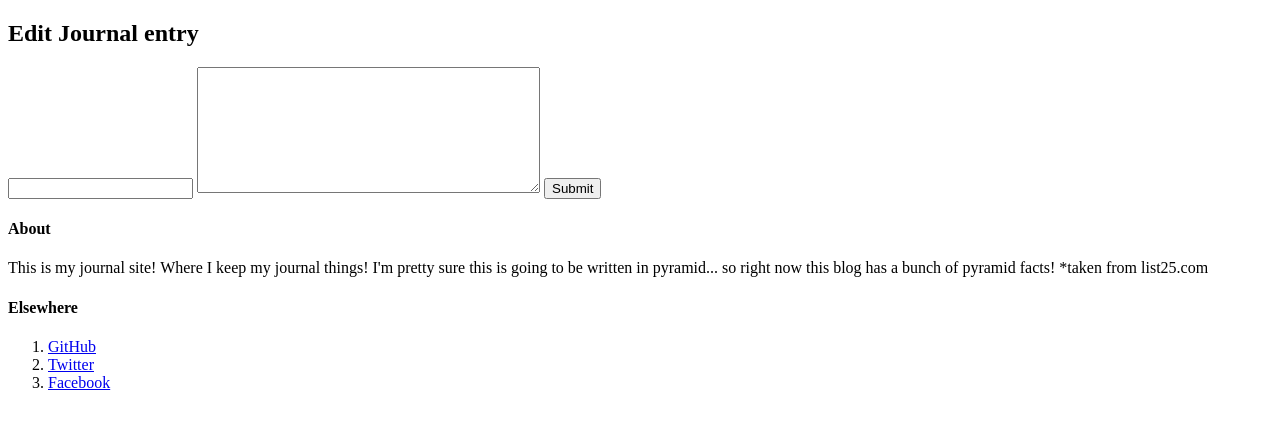
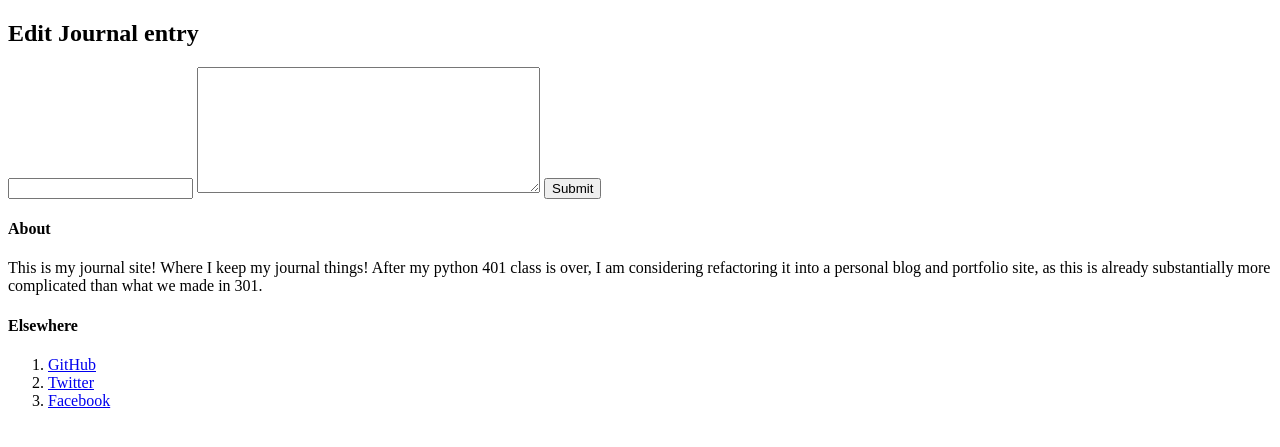
Before and after one commit to endere/pyramid-learning-journal, a Python web app: template pyramid_learning_journal/pyramid_learning_journal/templates/edit.jinja2 in a window 1280 px wide. Shown: the part 26-473 px from the top of the page. Run offline with Jinja, Linux system fonts and the light colour scheme; the template is opened without the code that fills it, so the values that code supplies are empty.

Commit message:
did some minor data edits

```diff
--- a/pyramid_learning_journal/pyramid_learning_journal/data/data.py
+++ b/pyramid_learning_journal/pyramid_learning_journal/data/data.py
@@ -9,5 +9,8 @@ Posts = [
     {'id': 7, 'title': '5/24/17 journal', 'creation_date': 'Thursday, 25 May, 2017, 8:00 am', "body": "Today we learned about super classes, and pytest fixtures. As with most days with multiple topics, one came easier to me than the other. Fixtures make sense as constants that one can set up to streamline the pytest process, which is great. But super classes don't really make sense to me. Why would I use this system instead of using the normal class inheritance system? It seems like it takes the same amount of time to write the line of code..."},
     {'id': 8, 'title': '5/26/17 journal', 'creation_date': 'Friday, 26 May, 2017, 7:59 am', "body": "Today, I finally made an attempt to make a request to my server using an internet browser, rather than the client.py. I got a crappy little html page to load. A page which, by comparison to everything I have done in 201 and 301, is very unimpressive.... But that's not the point. The fact that I got my own working server to receive a signal, and populate something to an internet page gives such a great feeling of accomplishment."},
     {'id': 9, 'title': '5/27/17 journal', 'creation_date': 'Monday, 29 May, 2017, 4:45 pm', "body": "Today we learned about concurrence in servers, which seems like a useful (and essential) tool when handling large amounts of requests. I was not able to finish the code challenge for the day, as we were pulled into the class room to listen to guest speakers, though I hope to make another crack at it when i have some free time at some point during the week."},
-    {'id': 10, 'title': '5/30/17 Journal', 'creation_date': 'Wednesday, 31 May, 2017, 8:00 am', "body": "Working on our own journal site. I'm a little embarrassed by my framework for how simplistic it is. This is all stuff that I know how to do really effectively with what I learned in 201 and 301. I could pretty easily make a website that would make use of a sql database and jquery to append stored articles to the website's dom, and use page.js to make it a neat, single page website, so I don't have repetitive html text across all of my pages. This, of course, would have taken SUBSTANTIALLY longer for me to code, and was against the explicit instructions of the assignment, as I figure we will be gaining most of this same functionality with pyramid, and other python systems. But still..."}
+    {'id': 10, 'title': '5/30/17 Journal', 'creation_date': 'Wednesday, 31 May, 2017, 8:00 am', "body": "Working on our own journal site. I'm a little embarrassed by my framework for how simplistic it is. This is all stuff that I know how to do really effectively with what I learned in 201 and 301. I could pretty easily make a website that would make use of a sql database and jquery to append stored articles to the website's dom, and use page.js to make it a neat, single page website, so I don't have repetitive html text across all of my pages. This, of course, would have taken SUBSTANTIALLY longer for me to code, and was against the explicit instructions of the assignment, as I figure we will be gaining most of this same functionality with pyramid, and other python systems. But still..."},
+    {'id': 11, 'title': '5/31/17 Journal', 'creation_date': 'Thursday, 1 June, 2017, 7:39 am', "body": "I feel like I am starting to fall behind with the work load. This has been by far the hardest week for me. I am struggling to understand pyramid at all, and getting even the smallest things to click together on my journal site is difficult, so my data structures have had to be put to the wayside for completion over the weekend. Luckily, me and my partner are both confident about those, and being able to get them done in a solid few hours on the weekend."},
+    {'id': 12, 'title': '6/1/17 Journal', 'creation_date': 'Friday, 2 June, 2017, 8:36 am', "body": "I feel like i am drowning right now. This week had been exceptionally difficult, and i'm falling behind on the journal website, and have not even had time to start any of the data structures. That plus a slew of minor mistakes in previous assignments leading to low grades make me worried that i'll be able to pass the class, since i don't exactly have time to correct said mistakes."}
+
 ]
--- a/pyramid_learning_journal/pyramid_learning_journal/templates/layout.jinja2
+++ b/pyramid_learning_journal/pyramid_learning_journal/templates/layout.jinja2
@@ -40,7 +40,7 @@
         <div class="col-sm-3 col-sm-offset-1 blog-sidebar">
           <div class="sidebar-module sidebar-module-inset">
             <h4>About</h4>
-            <p>This is my journal site! Where I keep my journal things! I'm pretty sure this is going to be written in pyramid... so right now this blog has a bunch of pyramid facts! *taken from list25.com</p>
+            <p>This is my journal site! Where I keep my journal things! After my python 401 class is over, I am considering refactoring it into a personal blog and portfolio site, as this is already substantially more complicated than what we made in 301.</p>
           </div>
           <div class="sidebar-module">
             <h4>Elsewhere</h4>
```
